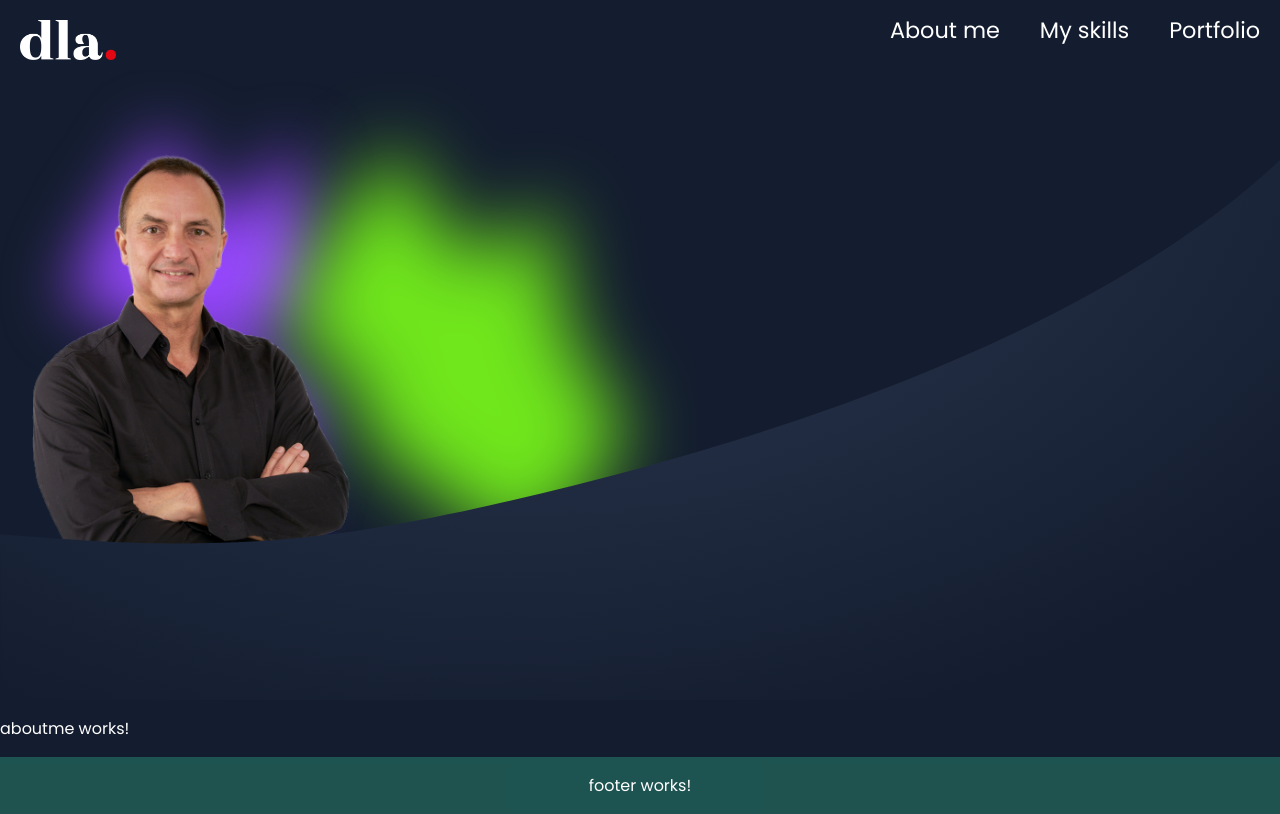
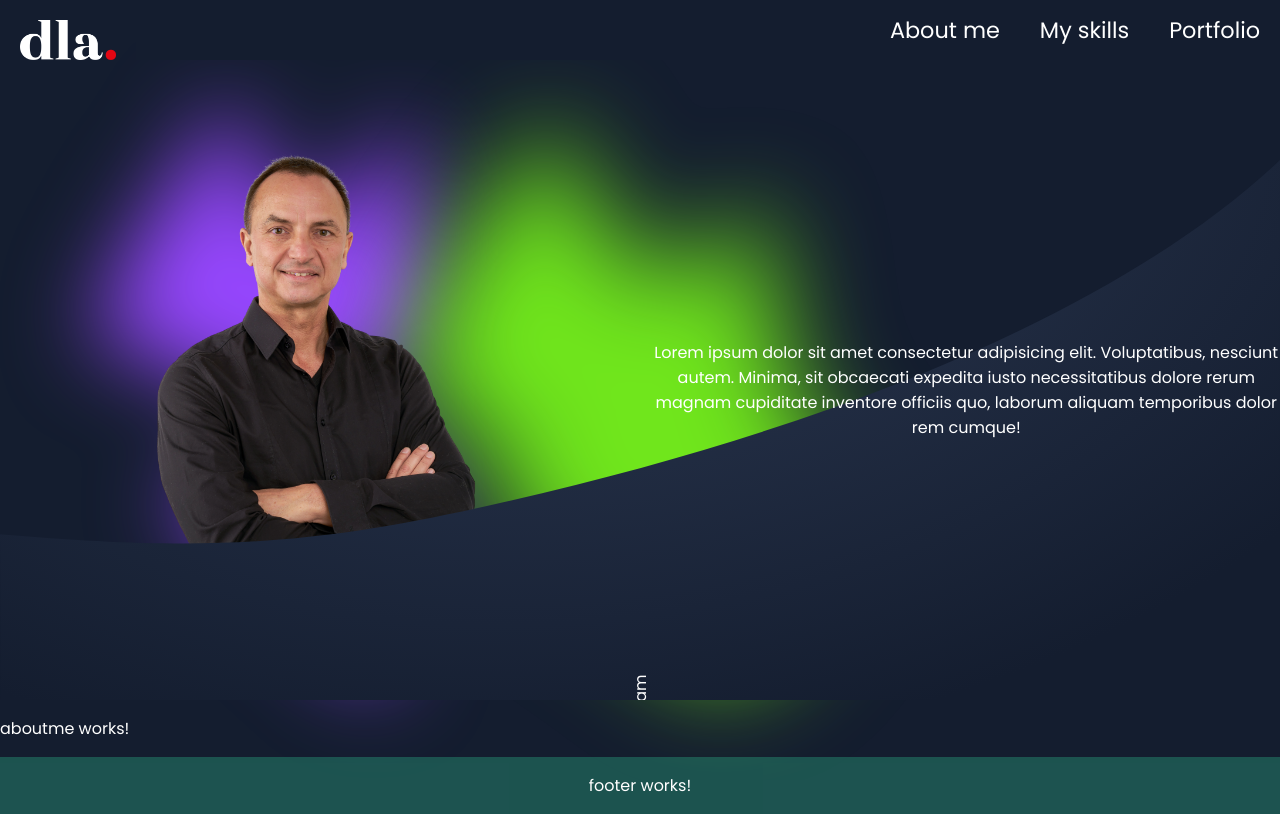
Before and after one commit to alsiesta/portfolio, an Angular app: page / in a window 1280 px wide. Built offline with nearby package versions, Linux system fonts and the light colour scheme.

Commit message:
zwischenstand greeting

```diff
--- a/src/app/routing/greetingsection/greetingsection.component.html
+++ b/src/app/routing/greetingsection/greetingsection.component.html
@@ -1,9 +1,18 @@
-<div class="container">
-<img class="shadow-purple" src="./assets/svg/sec_greeting_purple_shadow.svg" alt="">
-<img class="shadow-green"  src="./assets/svg/sec_greeting_green_shadow.svg" alt="">
-<img class="profile-image1"  src="./assets/img/alex_profile.png">
+<div class="shadows">
+    <img class="shadow-purple" src="./assets/svg/sec_greeting_purple_shadow.svg" alt="">
+    <img class="shadow-green" src="./assets/svg/sec_greeting_green_shadow.svg" alt="">
 </div>
-<img class="vector" src="./assets/svg/vector.svg" >
-<img class="vector2" src="./assets/svg/vector2.svg" >
 
-<!-- <img class="curve" #curve src="./src/assets/svg/curve.svg" alt=""> -->
+<div>
+    <img class="profile-image1" src="./assets/img/profile-image1.png">
+</div>
+
+<div class="copy-container-parent">
+        <div class="spacer"></div>
+        <div class="vertical-copy">I am</div>
+        <div>Lorem ipsum dolor sit amet consectetur adipisicing elit. Voluptatibus, nesciunt autem. Minima, sit obcaecati expedita iusto necessitatibus dolore rerum magnam cupiditate inventore officiis quo, laborum aliquam temporibus dolor rem cumque!</div>
+
+</div>
+
+<img class="vector" src="./assets/svg/vector.svg">
+<img class="vector2" src="./assets/svg/vector2.svg">
--- a/src/app/routing/greetingsection/greetingsection.component.scss
+++ b/src/app/routing/greetingsection/greetingsection.component.scss
@@ -4,41 +4,45 @@
   display: flex;
   position: relative;
   align-items: center;
-  justify-content: center;
+  justify-content: flex-start;
   overflow: hidden;
   min-height: 80vh;
 }
 
-.container {
+.shadows {
+  position: fixed;
   display: flex;
   justify-content: flex-start;
-  // align-items: center;
-  position: absolute;
   width: 100%;
-  top: 10px;
+  height: 95%;
+  z-index: -1;
 
-  img {
-    max-height: 550px;
-    max-width: 100%;
-    position: absolute;
-  }
   img:nth-child(1) {
-    // position: absolute;
-  }
-  img:nth-child(2) {
-    // position: absolute
-    left: 220px;
+    position: relative;
+    top: 20px;
+    left: 0px;
   }
 
+  img:nth-child(2) {
+    position: relative;
+    top: 20px;
+    left: -221px;
+  }
+}
+
+
 .profile-image1 {
-    // top: 0px;
+  z-index: 0;
+  object-fit: contain;
+  height: 470px;
 position: relative;
-    // left: 160px;
+  left: 150px;
+  top: 10px;
 
   @media (min-width: ($breakpointExpanded (+200px))) {
     display: block;
     left: 160px;
-      top: 10px;
+    top: -10px;
   }
   @media (max-width: ($breakpointExpanded (+200px))) {
     display: block;
@@ -62,6 +66,55 @@
   }
 }
 
+.copy-container-parent {
+  display: flex;
+  justify-content: flex-start;
+  align-items: flex-start;
+  position: absolute;
+  width: 100%;
+  height: 80vh;
+  top: 10px;
+
+  .spacer{
+    flex: 1 1 auto;
+  }
+  div {
+    z-index: 2;
+    position: relative;
+    display: flex;
+    align-items: center;
+    width: 100%;
+    height: 100%;
+    text-align: center;
+    // background-color: rgba(0, 255, 255, 0.377);
+
+    div:nth-child(2) {
+      position: absolute;
+      display: flex;
+      justify-content: center;
+      background-color: rgba(255, 102, 0, 0.781);
+      width: 10%;
+      height: 40px;
+    }
+    div:nth-child(3) {
+      position: absolute;
+      display: flex;
+      justify-content: center;
+      background-color: rgba(0, 0, 255, 0.377);
+    }
+  }
+
+  .vertical-copy {
+    writing-mode: vertical-rl;
+    transform: rotate(180deg);
+    width: auto;
+  }
+
+  img {
+    max-height: 550px;
+    max-width: 100%;
+    position: absolute;
+  }
 }
 
 .vector {
```
Also changed, not shown: src/assets/img/profile-image1.png (added). Lines whose indentation alone changed are shown as unchanged.
